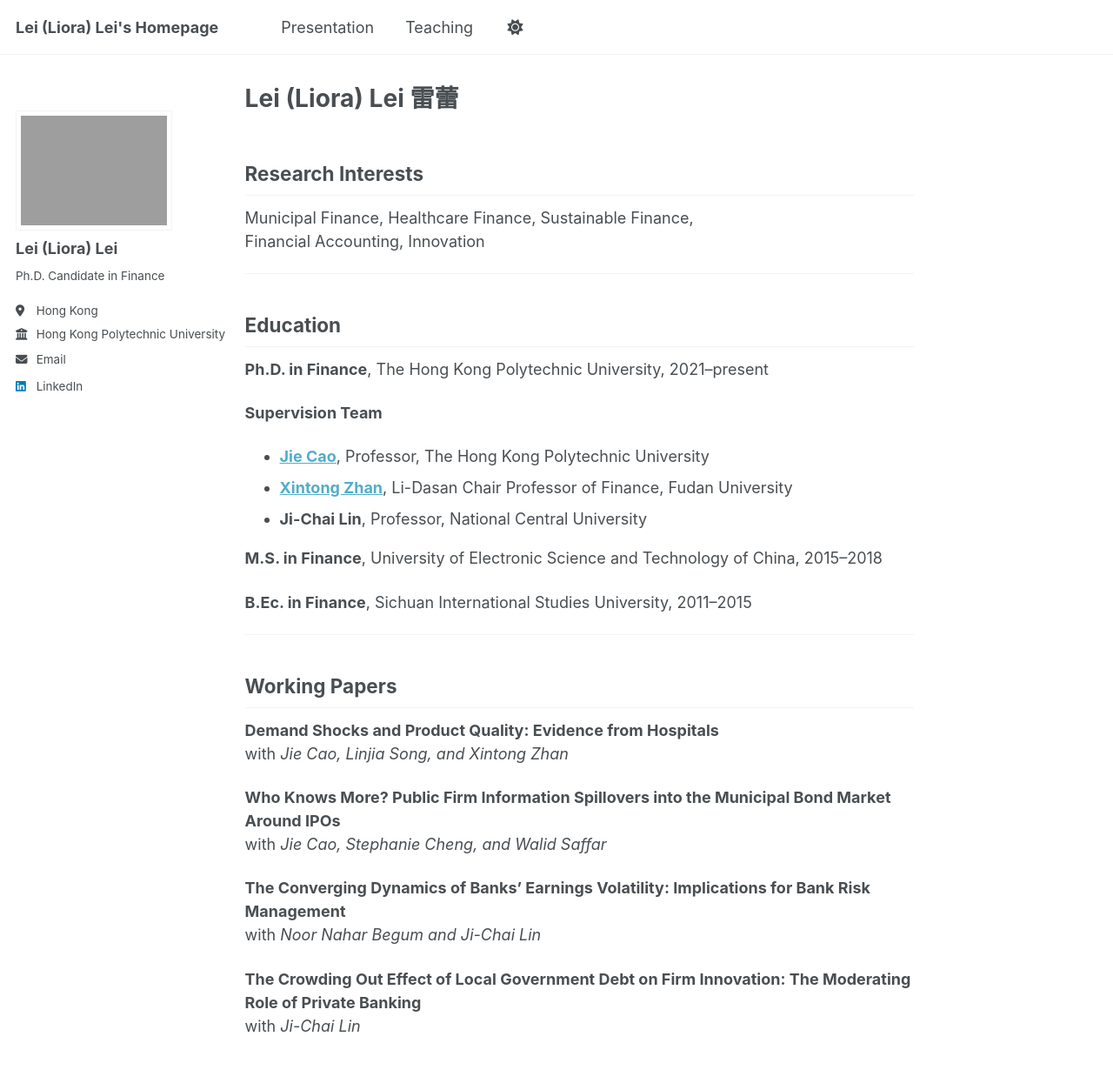
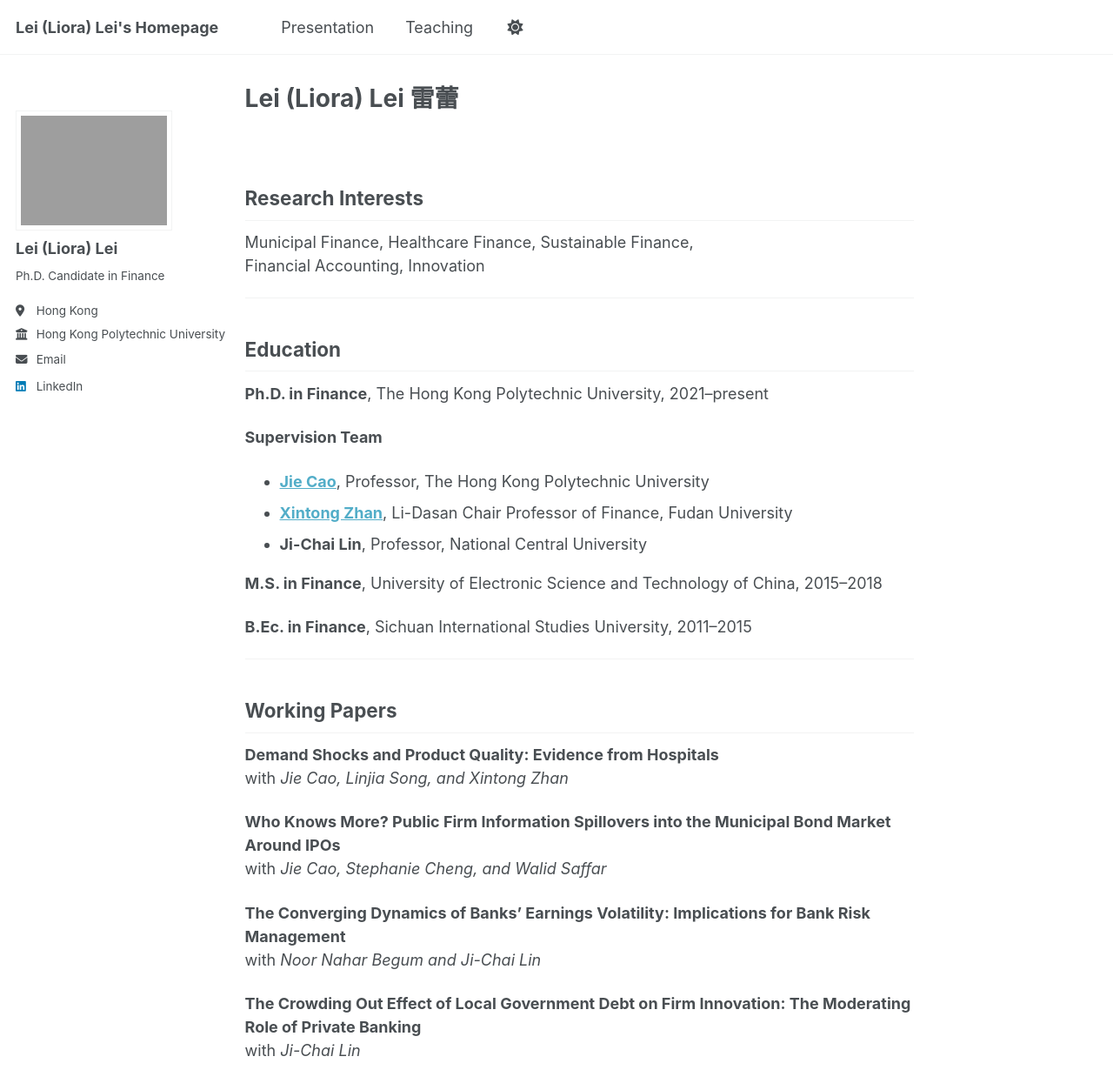
Before and after one commit to Liora-Lei/Lei-Lei, a Jekyll site: the page built from _pages/about.md, in a window 1280 px wide and 1400 px high. Shown: the top 1253 px of the window at 87% size. Built offline with Jekyll 4.4.1, drawn with Linux system fonts in a browser that asks for light colours; a script that is not in the unit is left out.

Commit message:
Update custom.html

```diff
--- a/_includes/head/custom.html
+++ b/_includes/head/custom.html
@@ -14,4 +14,20 @@
 <link rel="icon" href="/images/favicon.ico"/>
 <meta name="theme-color" content="#ffffff"/>
 
+<!-- ✅ Custom CSS overrides -->
+<style>
+/* 让正文更宽一点并居中 */
+.page__content,
+.layout--single .page__inner-wrap,
+.author__content {
+  max-width: 1000px !important;  /* 可调：900–1100px */
+  margin: 0 auto !important;
+}
+
+/* 调整标题与正文之间空隙 */
+.page__title {
+  margin-bottom: 1.5em !important;
+}
+</style>
+
 <!-- end custom head snippets -->
```
